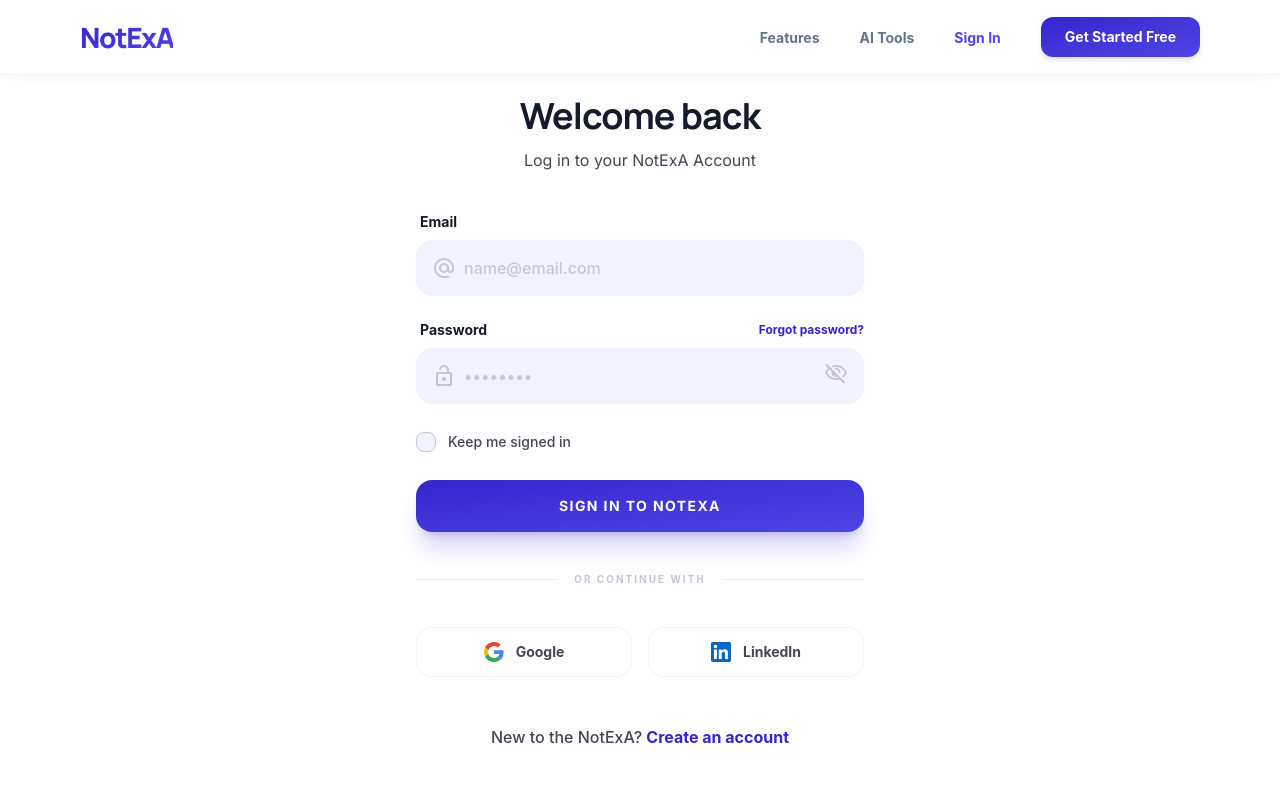
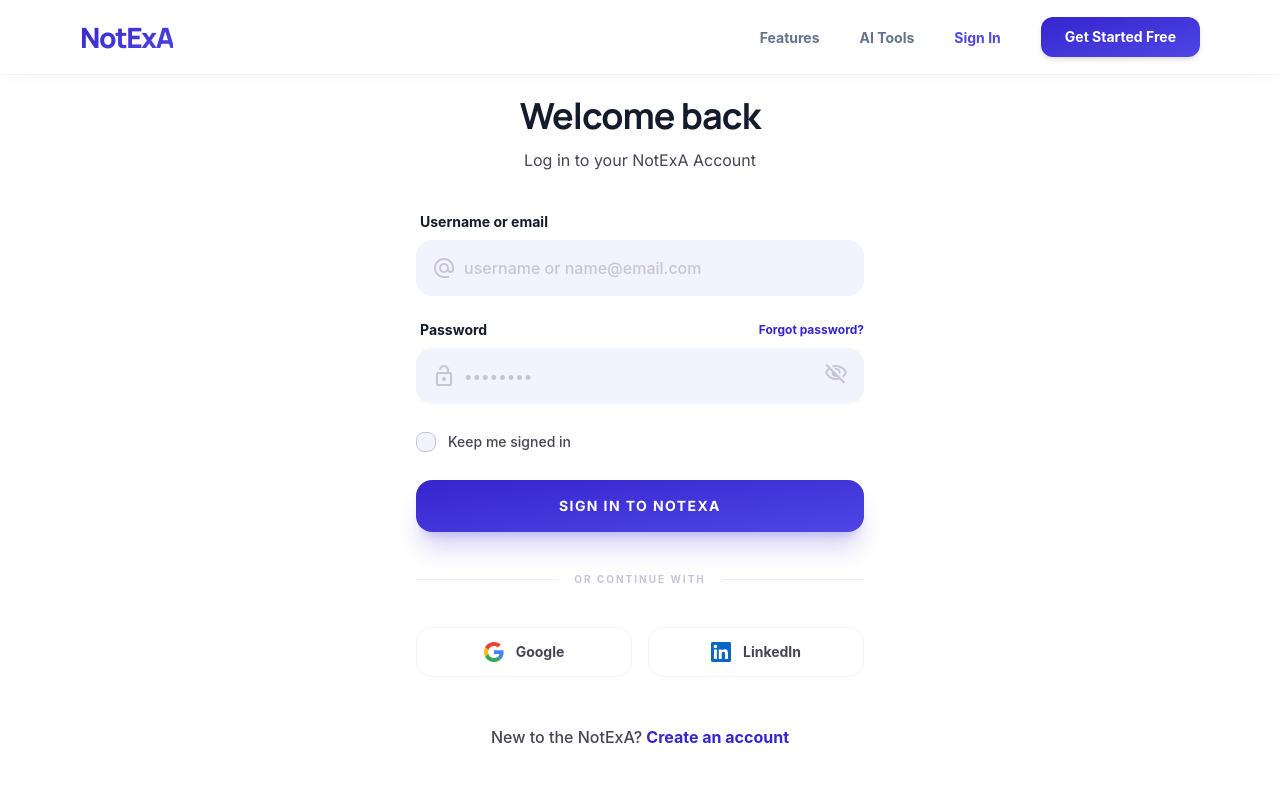
Before and after one commit to mahendrajungthapa/notexa, a Next.js app in the folder frontend/: page /auth/login in a window 1280 px wide. Shown: the top 800 px of the page. Built offline with nearby package versions, Linux system fonts and the light colour scheme; no server answers.

Commit message:
Allow username or email login

```diff
--- a/frontend/src/app/auth/login/page.tsx
+++ b/frontend/src/app/auth/login/page.tsx
@@ -97,17 +97,18 @@
           </div>
 
           <form className="space-y-6" onSubmit={handleSubmit}>
-            {/* Email Input */}
+            {/* Username or email input */}
             <div className="space-y-2">
-              <label className="block text-sm font-bold text-on-surface ml-1" htmlFor="email">Email</label>
+              <label className="block text-sm font-bold text-on-surface ml-1" htmlFor="login">Username or email</label>
               <div className="relative">
                 <span className="material-symbols-outlined absolute left-4 top-1/2 -translate-y-1/2 text-outline-variant text-xl pointer-events-none">alternate_email</span>
                 <input
                   className="w-full pl-12 pr-4 py-4 bg-surface-container-low border-none rounded-2xl focus:ring-2 focus:ring-primary/20 focus:bg-surface-container-lowest transition-all placeholder:text-outline-variant font-medium"
-                  id="email"
-                  name="email"
-                  placeholder="name@email.com"
-                  type="email"
+                  id="login"
+                  name="login"
+                  placeholder="username or name@email.com"
+                  type="text"
+                  autoComplete="username"
                   required
                   value={form.login}
                   onChange={(e) => setForm({ ...form, login: e.target.value })}
```
Also changed, not shown: 1 other file (tests, documents, lock files or other folders).
